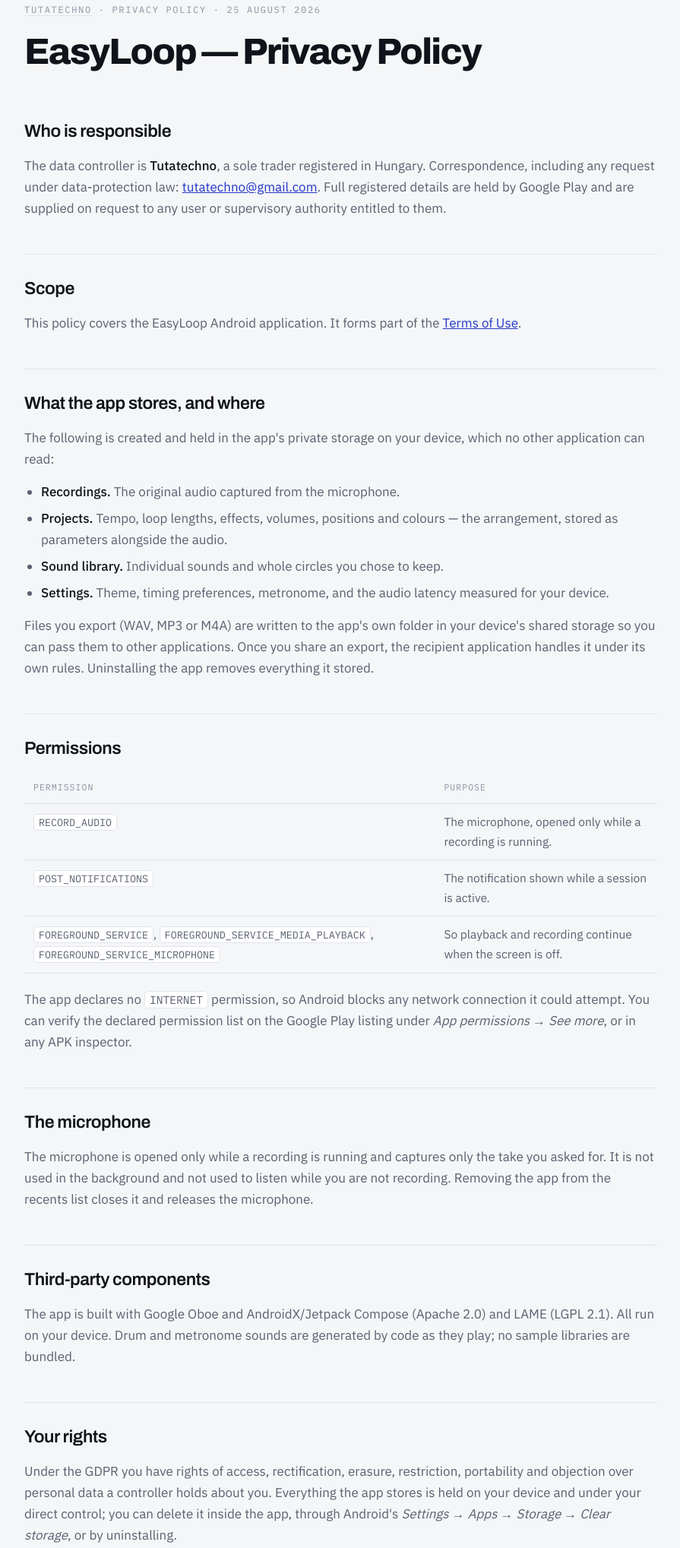
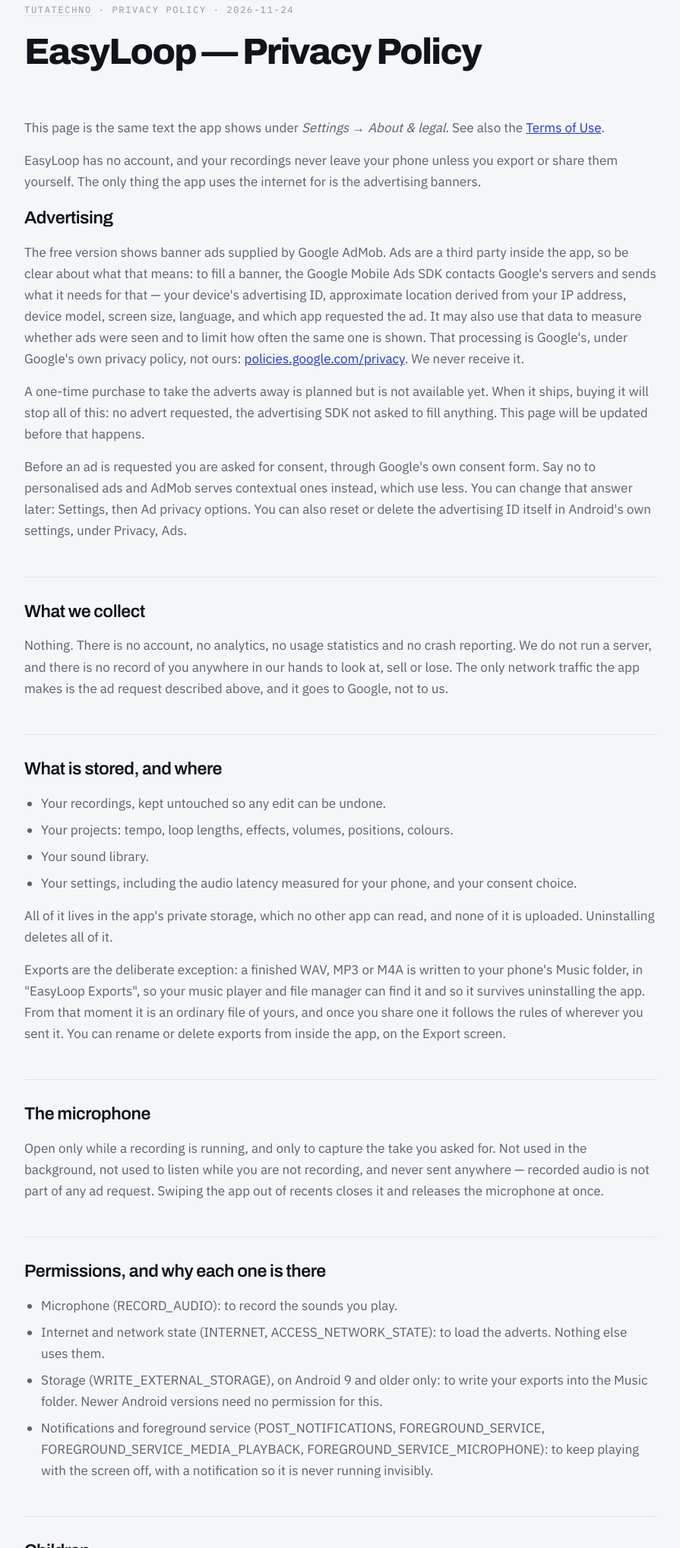
Before and after one commit to tutatechno/tutatechno.com, a plain HTML site: page privacy/easyloop.html in a window 1280 px wide. Shown: the part 61-2098 px from the top of the page at 76% size, without its empty margins (192-1087 px from the left). Drawn offline with Linux system fonts and the light colour scheme.

Commit message:
EasyLoop privacy policy: match the app as shipped

```diff
--- a/privacy/easyloop.html
+++ b/privacy/easyloop.html
@@ -3,82 +3,45 @@
 <head>
 <meta charset="utf-8">
 <meta name="viewport" content="width=device-width, initial-scale=1">
-<title>EasyLoop — Privacy Policy</title>
+<title>EasyLoop &mdash; Privacy Policy</title>
 <meta name="description" content="Privacy policy for the EasyLoop Android app.">
 <link rel="preconnect" href="https://fonts.googleapis.com">
 <link rel="preconnect" href="https://fonts.gstatic.com" crossorigin>
-<link href="https://fonts.googleapis.com/css2?family=Archivo:wght@600;800&family=IBM+Plex+Mono:wght@400;500&family=IBM+Plex+Sans:wght@400;500&display=swap" rel="stylesheet">
+<link href="https://fonts.googleapis.com/css2?family=Archivo:wght@600;800&amp;family=IBM+Plex+Mono:wght@400;500&amp;family=IBM+Plex+Sans:wght@400;500&amp;display=swap" rel="stylesheet">
 <link rel="stylesheet" href="/style.css">
 </head>
 <body>
 <div class="wrap">
 <header class="masthead doc">
-  <p class="eyebrow"><a href="/">Tutatechno</a> · Privacy Policy · 25 August 2026</p>
-  <h1>EasyLoop — Privacy Policy</h1>
+  <p class="eyebrow"><a href="/">Tutatechno</a> &middot; Privacy Policy &middot; 2026-11-24</p>
+  <h1>EasyLoop &mdash; Privacy Policy</h1>
 </header>
 <main class="doc-body">
-<h2>Who is responsible</h2>
-<p>The data controller is <strong>Tutatechno</strong>, a sole trader registered in Hungary.
-Correspondence, including any request under data-protection law:
-<a href="mailto:tutatechno@gmail.com">tutatechno@gmail.com</a>. Full registered details are held by Google Play and are supplied on
-request to any user or supervisory authority entitled to them.</p>
-<h2>Scope</h2>
-<p>This policy covers the EasyLoop Android application. It forms part of the
-<a href="/terms/easyloop.html">Terms of Use</a>.</p>
-
-<h2>What the app stores, and where</h2>
-<p>The following is created and held in the app's private storage on your device, which no other
-application can read:</p>
-<ul>
-  <li><strong>Recordings.</strong> The original audio captured from the microphone.</li>
-  <li><strong>Projects.</strong> Tempo, loop lengths, effects, volumes, positions and colours &mdash; the arrangement, stored as parameters alongside the audio.</li>
-  <li><strong>Sound library.</strong> Individual sounds and whole circles you chose to keep.</li>
-  <li><strong>Settings.</strong> Theme, timing preferences, metronome, and the audio latency measured for your device.</li>
-</ul>
-<p>Files you export (WAV, MP3 or M4A) are written to the app's own folder in your device's shared
-storage so you can pass them to other applications. Once you share an export, the recipient application
-handles it under its own rules. Uninstalling the app removes everything it stored.</p>
-
-<h2>Permissions</h2>
-<table>
-  <tr><th>Permission</th><th>Purpose</th></tr>
-  <tr><td><code>RECORD_AUDIO</code></td><td>The microphone, opened only while a recording is running.</td></tr>
-  <tr><td><code>POST_NOTIFICATIONS</code></td><td>The notification shown while a session is active.</td></tr>
-  <tr><td><code>FOREGROUND_SERVICE</code>, <code>FOREGROUND_SERVICE_MEDIA_PLAYBACK</code>, <code>FOREGROUND_SERVICE_MICROPHONE</code></td><td>So playback and recording continue when the screen is off.</td></tr>
-</table>
-<p>The app declares no <code>INTERNET</code> permission, so Android blocks any network connection it
-could attempt. You can verify the declared permission list on the Google Play listing under
-<em>App permissions &rarr; See more</em>, or in any APK inspector.</p>
-
+<p>This page is the same text the app shows under <em>Settings &rarr; About &amp; legal</em>.
+See also the <a href="/terms/easyloop.html">Terms of Use</a>.</p>
+<p>EasyLoop has no account, and your recordings never leave your phone unless you export or share them yourself. The only thing the app uses the internet for is the advertising banners.</p>
+<h2>Advertising</h2>
+<p>The free version shows banner ads supplied by Google AdMob. Ads are a third party inside the app, so be clear about what that means: to fill a banner, the Google Mobile Ads SDK contacts Google&#x27;s servers and sends what it needs for that — your device&#x27;s advertising ID, approximate location derived from your IP address, device model, screen size, language, and which app requested the ad. It may also use that data to measure whether ads were seen and to limit how often the same one is shown. That processing is Google&#x27;s, under Google&#x27;s own privacy policy, not ours: <a href="https://policies.google.com/privacy">policies.google.com/privacy</a>. We never receive it.</p>
+<p>A one-time purchase to take the adverts away is planned but is not available yet. When it ships, buying it will stop all of this: no advert requested, the advertising SDK not asked to fill anything. This page will be updated before that happens.</p>
+<p>Before an ad is requested you are asked for consent, through Google&#x27;s own consent form. Say no to personalised ads and AdMob serves contextual ones instead, which use less. You can change that answer later: Settings, then Ad privacy options. You can also reset or delete the advertising ID itself in Android&#x27;s own settings, under Privacy, Ads.</p>
+<h2>What we collect</h2>
+<p>Nothing. There is no account, no analytics, no usage statistics and no crash reporting. We do not run a server, and there is no record of you anywhere in our hands to look at, sell or lose. The only network traffic the app makes is the ad request described above, and it goes to Google, not to us.</p>
+<h2>What is stored, and where</h2>
+<ul><li>Your recordings, kept untouched so any edit can be undone.</li><li>Your projects: tempo, loop lengths, effects, volumes, positions, colours.</li><li>Your sound library.</li><li>Your settings, including the audio latency measured for your phone, and your consent choice.</li></ul>
+<p>All of it lives in the app&#x27;s private storage, which no other app can read, and none of it is uploaded. Uninstalling deletes all of it.</p>
+<p>Exports are the deliberate exception: a finished WAV, MP3 or M4A is written to your phone&#x27;s Music folder, in &quot;EasyLoop Exports&quot;, so your music player and file manager can find it and so it survives uninstalling the app. From that moment it is an ordinary file of yours, and once you share one it follows the rules of wherever you sent it. You can rename or delete exports from inside the app, on the Export screen.</p>
 <h2>The microphone</h2>
-<p>The microphone is opened only while a recording is running and captures only the take you asked for.
-It is not used in the background and not used to listen while you are not recording. Removing the app
-from the recents list closes it and releases the microphone.</p>
-
-<h2>Third-party components</h2>
-<p>The app is built with Google Oboe and AndroidX/Jetpack Compose (Apache 2.0) and LAME (LGPL 2.1). All
-run on your device. Drum and metronome sounds are generated by code as they play; no sample libraries
-are bundled.</p>
+<p>Open only while a recording is running, and only to capture the take you asked for. Not used in the background, not used to listen while you are not recording, and never sent anywhere — recorded audio is not part of any ad request. Swiping the app out of recents closes it and releases the microphone at once.</p>
+<h2>Permissions, and why each one is there</h2>
+<ul><li>Microphone (RECORD_AUDIO): to record the sounds you play.</li><li>Internet and network state (INTERNET, ACCESS_NETWORK_STATE): to load the adverts. Nothing else uses them.</li><li>Storage (WRITE_EXTERNAL_STORAGE), on Android 9 and older only: to write your exports into the Music folder. Newer Android versions need no permission for this.</li><li>Notifications and foreground service (POST_NOTIFICATIONS, FOREGROUND_SERVICE, FOREGROUND_SERVICE_MEDIA_PLAYBACK, FOREGROUND_SERVICE_MICROPHONE): to keep playing with the screen off, with a notification so it is never running invisibly.</li></ul>
+<h2>Children</h2>
+<p>A general-audience music app, not directed at children under 13, and it is not in the Play Families programme. Because of the advertising it is not suitable for children under 13.</p>
 <h2>Your rights</h2>
-<p>Under the GDPR you have rights of access, rectification, erasure, restriction, portability and
-objection over personal data a controller holds about you. Everything the app stores is held on your
-device and under your direct control; you can delete it inside the app, through Android's
-<em>Settings &rarr; Apps &rarr; Storage &rarr; Clear storage</em>, or by uninstalling.</p>
-<p>If you contact us by e-mail, we process your e-mail address and the content of your message in order
-to answer you, on the basis of legitimate interest (GDPR Art. 6(1)(f)), and retain it for at most
-12 months after replying.</p>
-<p>You may lodge a complaint with your national supervisory authority. In Hungary this is the National
-Authority for Data Protection and Freedom of Information (NAIH, 1055 Budapest, Falk Miksa utca 9-11.).</p>
-
-<h2>Children</h2>
-<p>The app is intended for a general audience and is not directed at children under 13.</p>
-
-<h2>Changes</h2>
-<p>The date at the top of this page identifies the current version. If the app changes in a way that
-affects data handling, this page is updated and material changes are noted in the app's release notes.</p>
-
+<p>Access, correction, erasure and the rest apply to data somebody holds about you. We hold none. For the data the ad SDK sends to Google, Google is the controller and its privacy policy describes how to exercise those rights; withdrawing consent in Ad privacy options is the fastest lever you have inside the app. Everything on your device is yours to remove: delete a project, use Restore default settings, clear the app&#x27;s storage in Android settings, or uninstall.</p>
+<h2>Planned features</h2>
+<p>Online collaboration would have to upload the sounds in a shared project. Nothing of the sort exists today, and this text will be updated before it ships.</p>
 <h2>Contact</h2>
-<p><a href="mailto:tutatechno@gmail.com">tutatechno@gmail.com</a> &middot; <a href="/legal.html">Copyright &amp; IP</a></p>
+<h2><a href="mailto:info@tutatechno.com">info@tutatechno.com</a></h2>
 </main>
 <footer>
   <span>&copy; 2026 Tutatechno. All rights reserved.</span>
```
